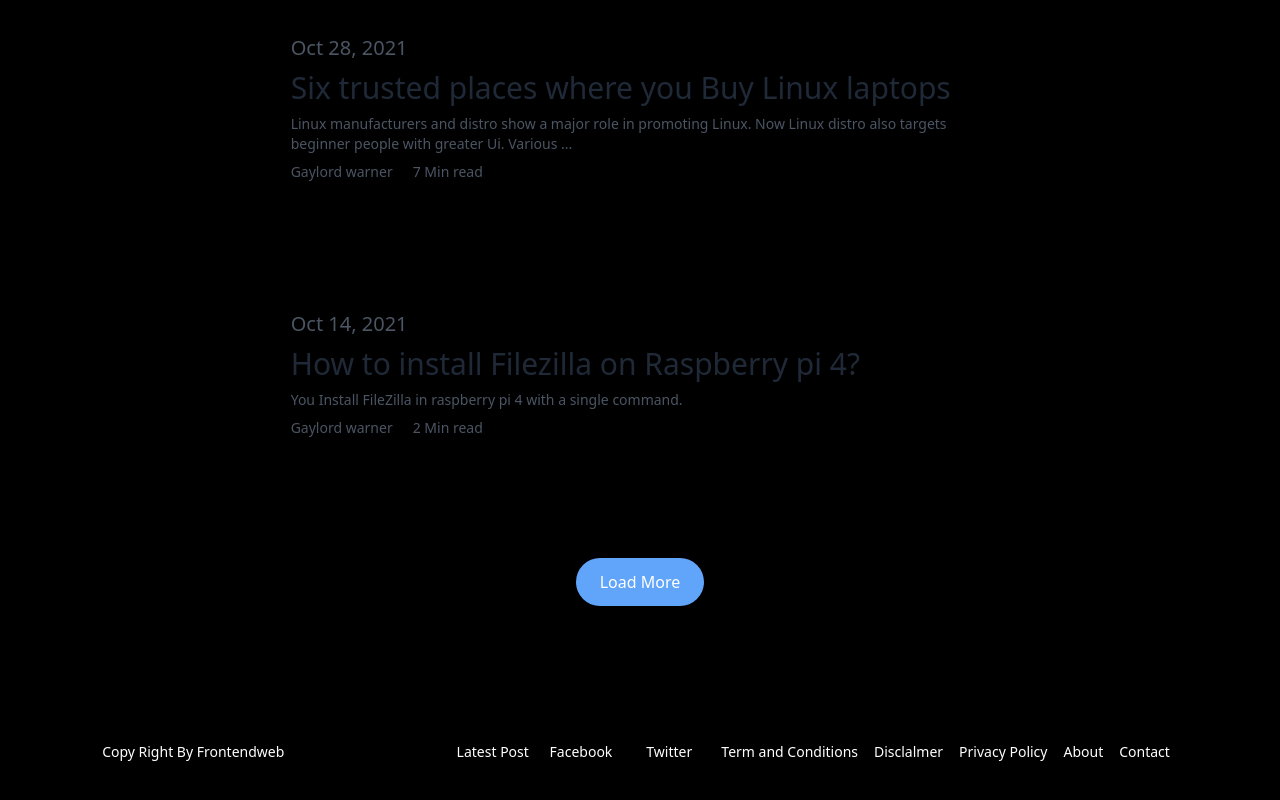
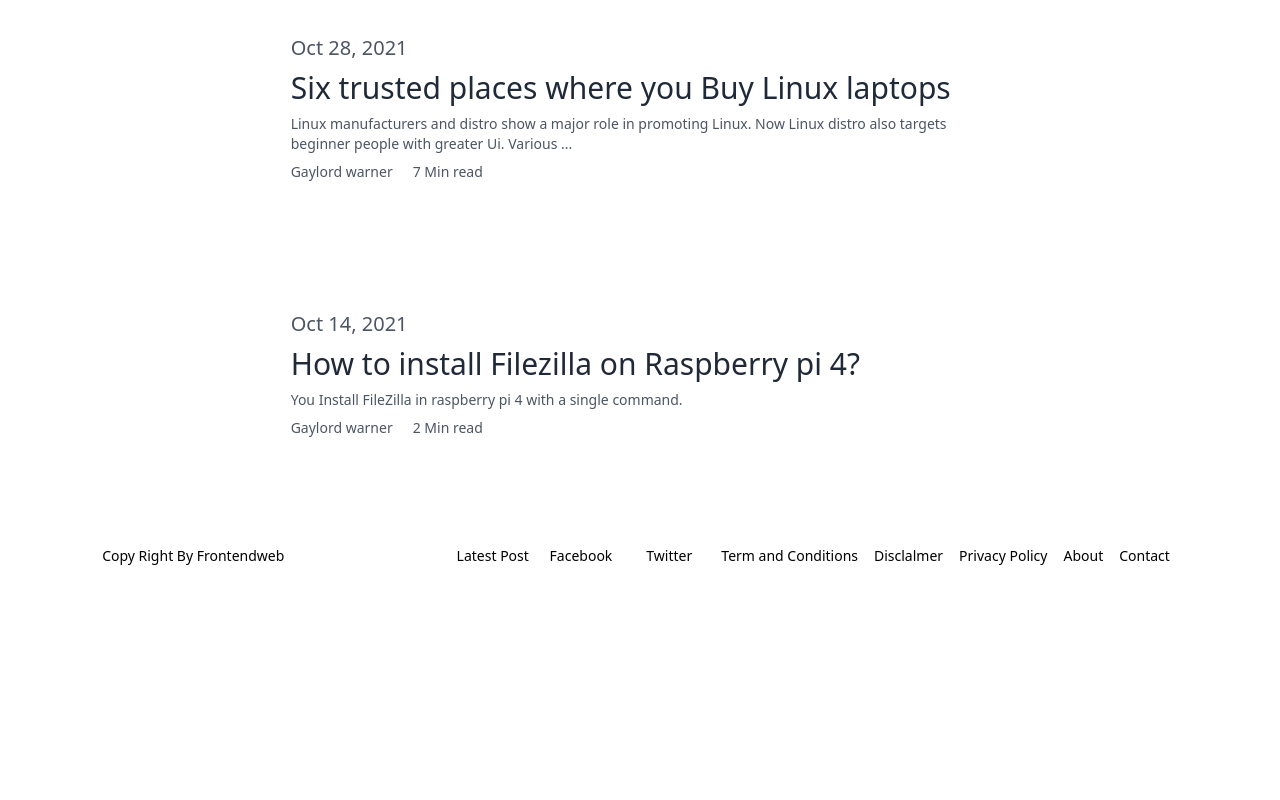
Before and after one commit to frontendweb3/blogpost, a website: page public/tag.html in a window 1280 px wide. Shown: the part 2718-3518 px from the top of the page. After the commit the page ends 3324 px from the top, so only its background shows below. Drawn offline with Linux system fonts and the light colour scheme.

Commit message:
Update the header, card and footer

```diff
--- a/public/tag.html
+++ b/public/tag.html
@@ -1,5 +1,5 @@
 <!DOCTYPE html>
-<html class="dark" lang="en">
+<html class="scroll-smooth" lang="en">
 
   <head>
     <meta charset="utf-8"/>
@@ -10,7 +10,7 @@
     <title>Tag page</title>
   </head>
 
-  <body class="bg-white dark:bg-black dark:text-white antialiased scroll-smooth">
+  <body class="bg-white dark:bg-black dark:text-white antialiased">
 
     <!--  header  -->
     <header class="flex dark:bg-black dark:text-white w-full flex-row px-2 xs:px-2 sm:px-2 md:px-10 lg:px-20 xl:px-20 2xl:px-20 p-5 xs:p-3 sm:p-3 md:p-5  2xl:p-6  justify-between content-center m-auto">
@@ -465,15 +465,12 @@
         </div>
       </div>
 
-      <a href="/tag.html" class="focus:outline-none text-center w-32  m-auto my-24 p-3 bg-blue-400  text-white items-center rounded-full">
-      Load More
-    </a>
 
     </main>
 
     <!-- footer -->
     <footer
-    class="flex flex-col my-5 justify-around sm:flex-col  md:flex-col lg:flex-row xl:flex-row 2xl:flex-row p-5 dark:bg-black dark:text-white">
+    class="mt-16 flex flex-col my-5 justify-around sm:flex-col  md:flex-col lg:flex-row xl:flex-row 2xl:flex-row p-5 dark:bg-black dark:text-white">
       <h2 class="text-sm">Copy Right By Frontendweb</h2>
 
       <ul
```
